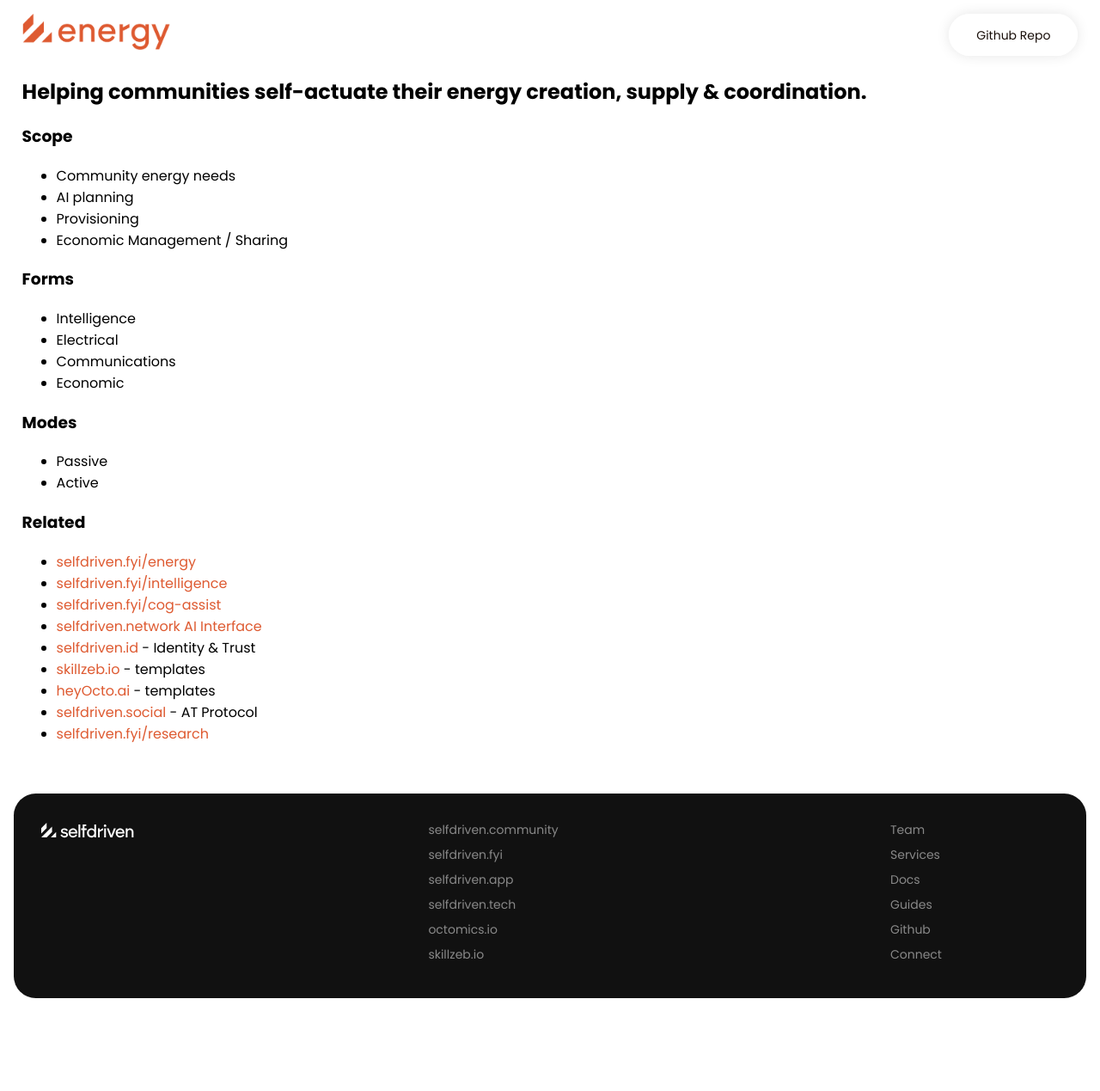
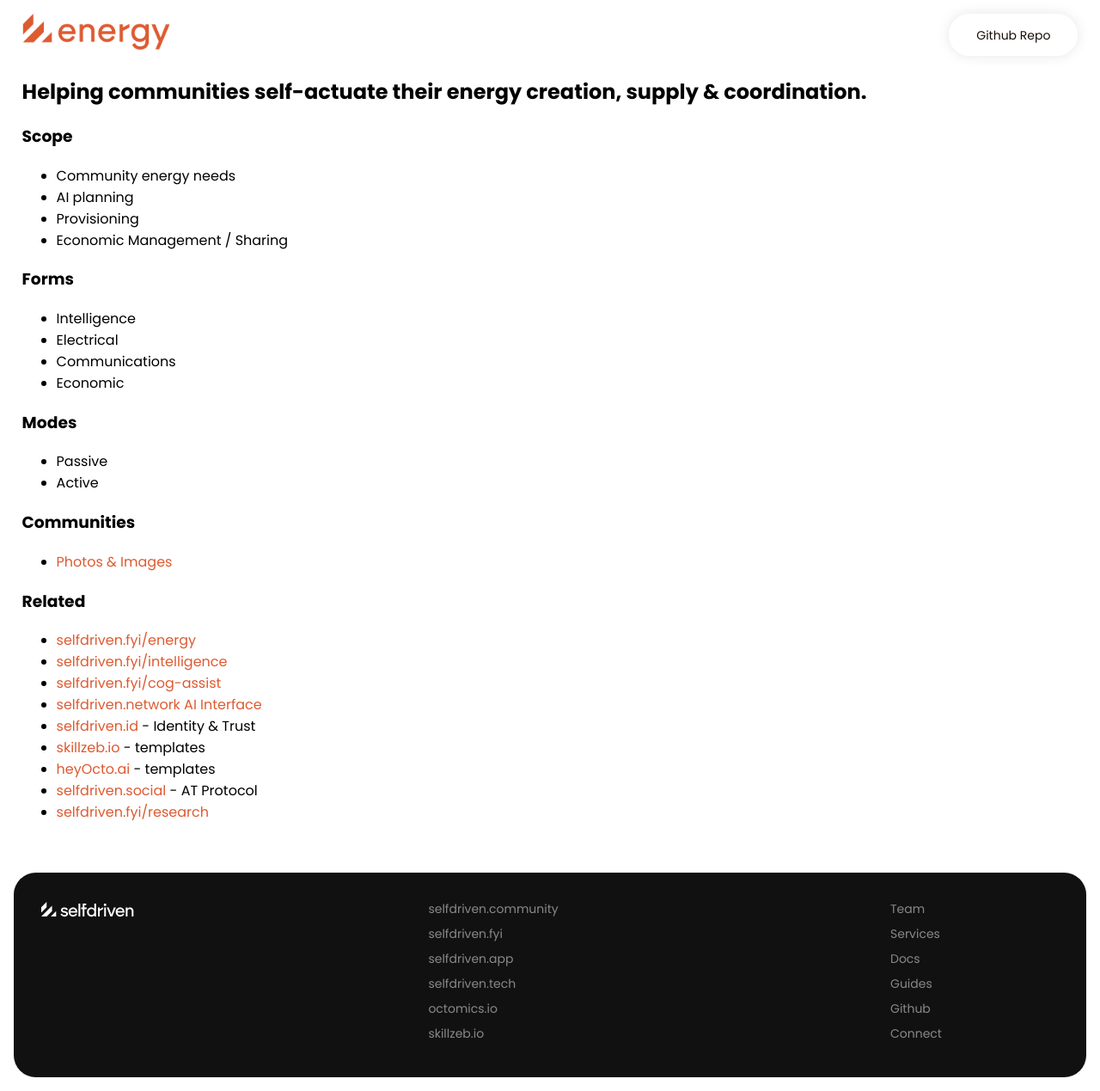
Before and after one commit to selfdriven-engagement/selfdriven-energy, a Jekyll site: the page built from docs/index.md, in a window 1280 px wide. Shown: the whole page at 86% size. Built offline with Jekyll 4.4.1, drawn with Linux system fonts in a browser that asks for light colours; before the commit the page ends 1177 px from its top, so only the background shows below that.

Commit message:
Update index.md

```diff
--- a/docs/index.md
+++ b/docs/index.md
@@ -20,7 +20,9 @@ title: Home
 ### Modes
 - Passive
 - Active
->
+
+### Communities
+- [Photos & Images](https://github.com/selfdriven-foundation/selfdriven-energy/tree/main/communities/images)
 
 ### Related
 - [selfdriven.fyi/energy](https://selfdriven.fyi/energy)
```
